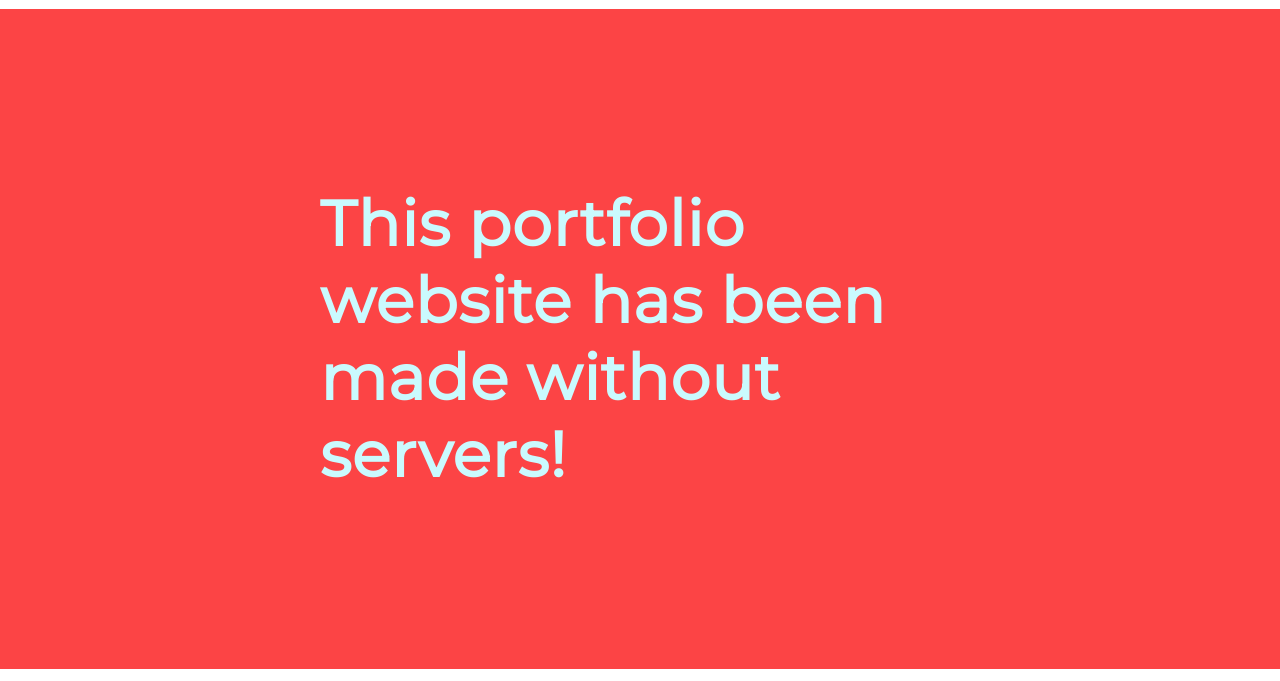
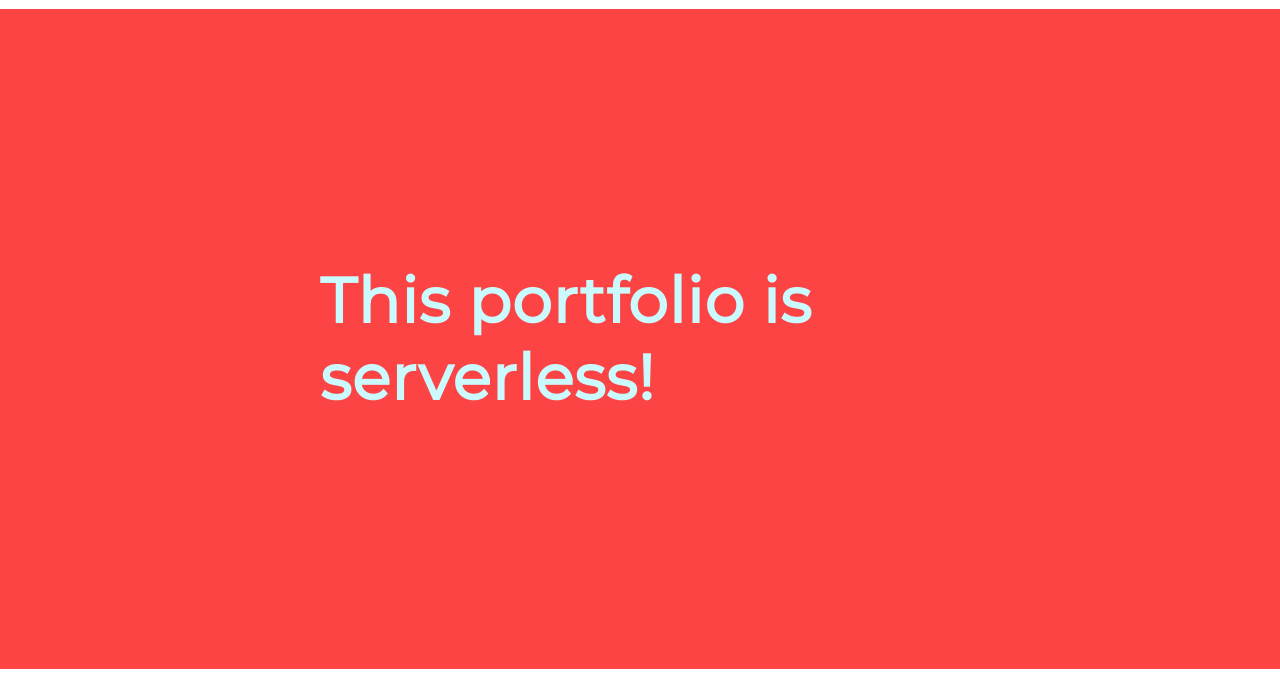
Before and after one commit to tapanjo92/my-portfolio, a React app: page index.html in a window 1280 px wide. Shown: the part 119-800 px from the top of the page. Built offline with nearby package versions, Linux system fonts and the light colour scheme.

Commit message:
new headline

```diff
--- a/index.html
+++ b/index.html
@@ -56,7 +56,7 @@
 
     <section class="background--Brightblue section">
       <h2 class="color--cloud margin--none section__text--centered">
-        This portfolio website has been made without servers!
+        This portfolio is serverless!
       </h2>
     </section>
 
```
